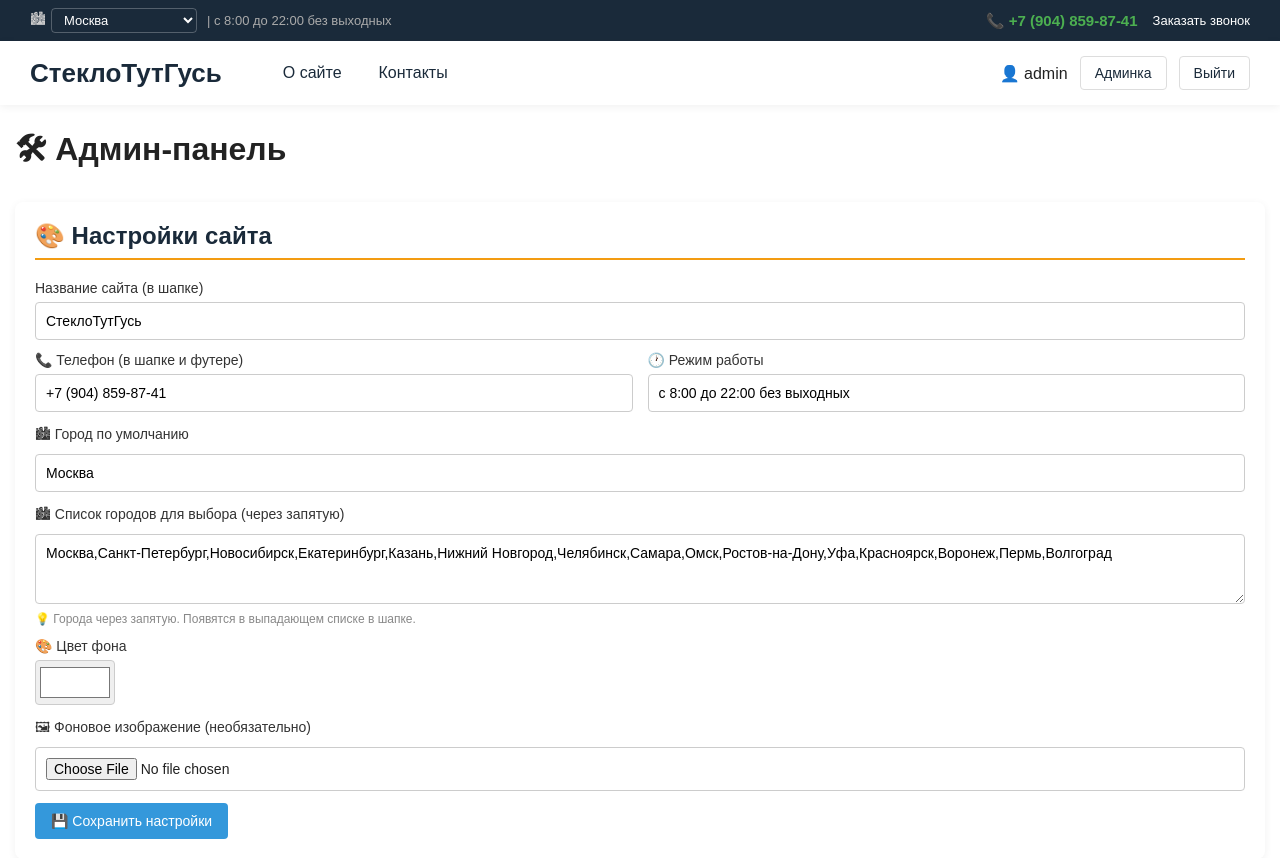
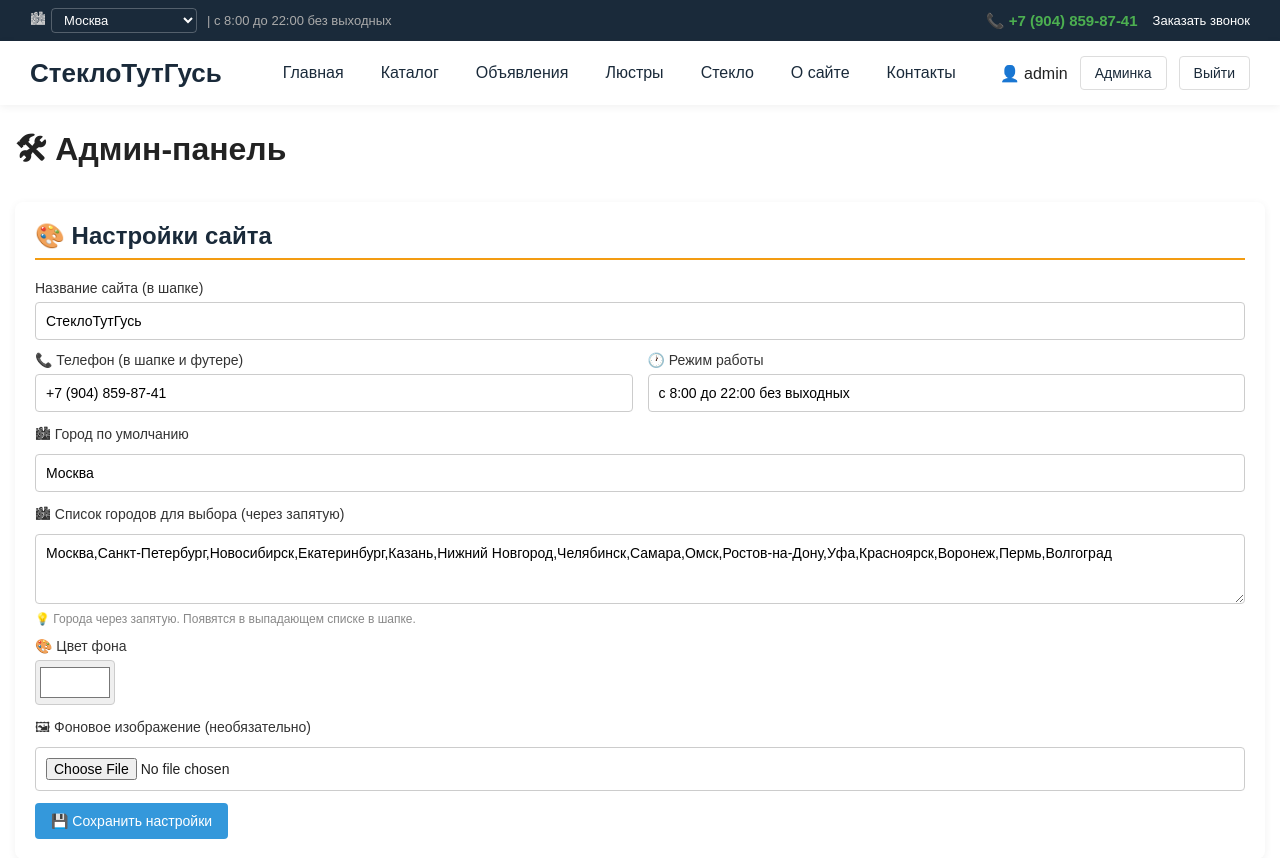
Before and after one commit to Egor27233/mysite, a Flask app: page /admin in a window 1280 px wide. Shown: the top 858 px of the page. Run offline with Flask 3, Linux system fonts and the light colour scheme; a user stored in the database is signed in; data comes from the database, SQL or seed files in the repository.

Commit message:
Категории в главном меню

```diff
--- a/app.py
+++ b/app.py
@@ -296,6 +296,7 @@ def inject_globals():
     cities = [c.strip() for c in cities_str.split(',') if c.strip()]
     return {
         'menu_items': MenuItem.query.order_by(MenuItem.order).all(),
+        'categories_for_menu': Category.query.all(),
         'site_title': get_setting('site_title', '💡 Гусь-Люстра'),
         'bg_color': get_setting('bg_color', '#f4f6f9'),
         'bg_image': get_setting('bg_image', ''),
@@ -305,7 +306,6 @@ def inject_globals():
         'cities': cities,
         'current_city': get_current_city(),
     }
-
 
 # ---------- СМЕНА ГОРОДА ----------
 @app.route('/set-city', methods=['POST'])
--- a/templates/base.html
+++ b/templates/base.html
@@ -582,8 +582,17 @@
     </div>
 
     <nav class="main-menu">
+        <a href="/">Главная</a>
+        <a href="/catalog">Каталог</a>
+
+        {% for c in categories_for_menu %}
+            <a href="/catalog?cat={{ c.id }}">{{ c.name }}</a>
+        {% endfor %}
+
         {% for m in menu_items %}
-            <a href="{{ m.url }}">{{ m.title }}</a>
+            {% if m.url != '/' and m.url != '/catalog' %}
+                <a href="{{ m.url }}">{{ m.title }}</a>
+            {% endif %}
         {% endfor %}
     </nav>
 
```
